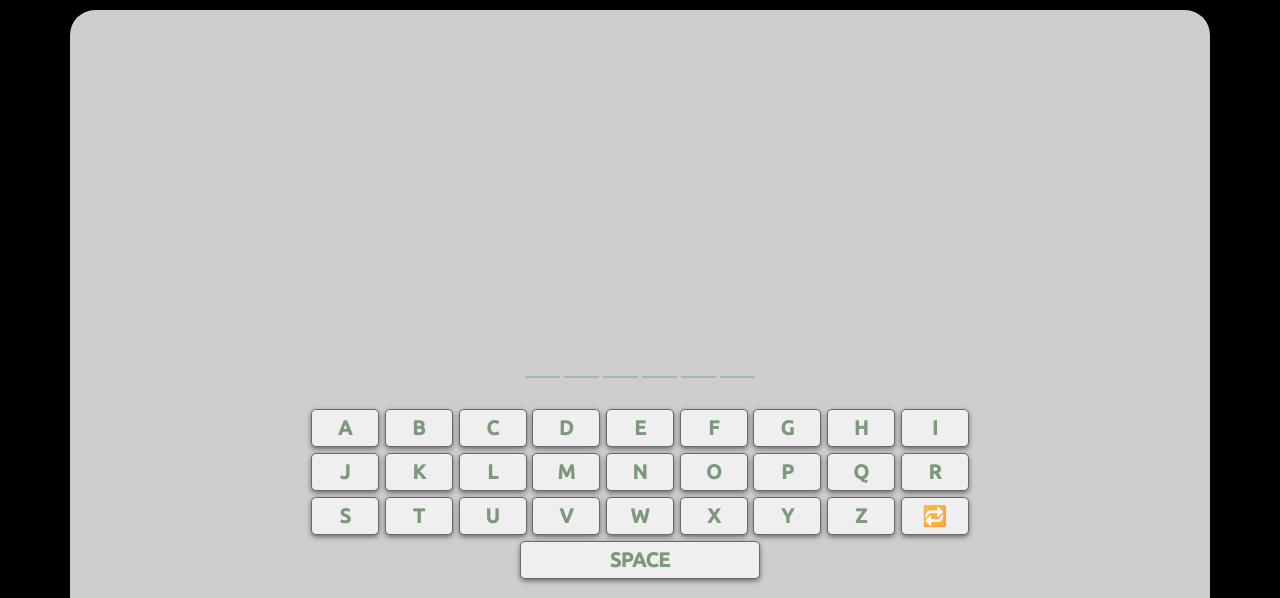
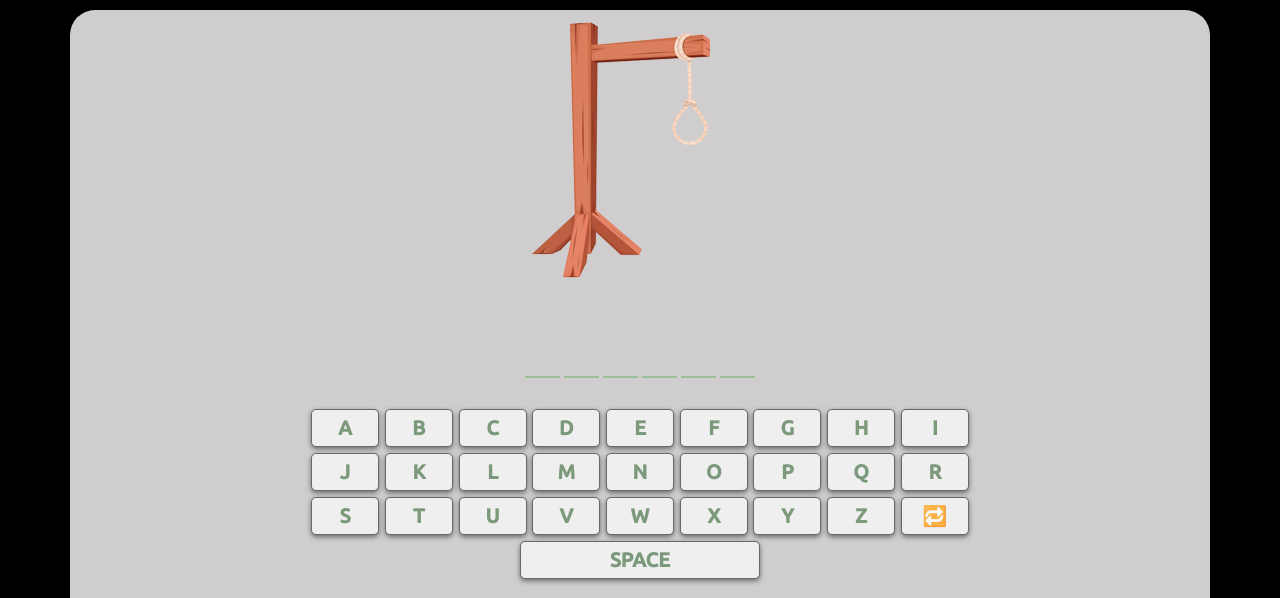
Before and after one commit to DEVctr/web-developer-hangman-game, a plain HTML site: page index.html in a window 1280 px wide. Shown: the top 598 px of the page. Drawn offline with nearby package versions, Linux system fonts and the light colour scheme.

Commit message:
fixed first image bug

```diff
--- a/assets/css/hangman.css
+++ b/assets/css/hangman.css
@@ -23,9 +23,7 @@ body {
     background-color: rgb(207, 205, 205);
     border-radius: 25px;
 }
-
-#image {
-    background-image: url("./assets/image/forca.png");
+*#image {
     width: 234px;
     height: 272px;
     background-repeat: no-repeat;
--- a/assets/js/main.js
+++ b/assets/js/main.js
@@ -152,6 +152,7 @@ function compareLists(letter) {
 function loadImage() {
     switch (losePoints) {
         case 5:
+            document.getElementById('image-00').remove()
             document.getElementById('image').style.background = "url('./assets/image/forca01.png')";
             break;
         case 4:
--- a/index.html
+++ b/index.html
@@ -12,7 +12,7 @@
 </head>
 <body>
     <div class="container">
-        <div id="image"></div>
+        <div id="image"><img id="image-00" src="./assets/image/forca.png" alt="img00"></div>
         <div id="secret-word"></div>
         <div id="keyboard">
             <div class="keys">
```
